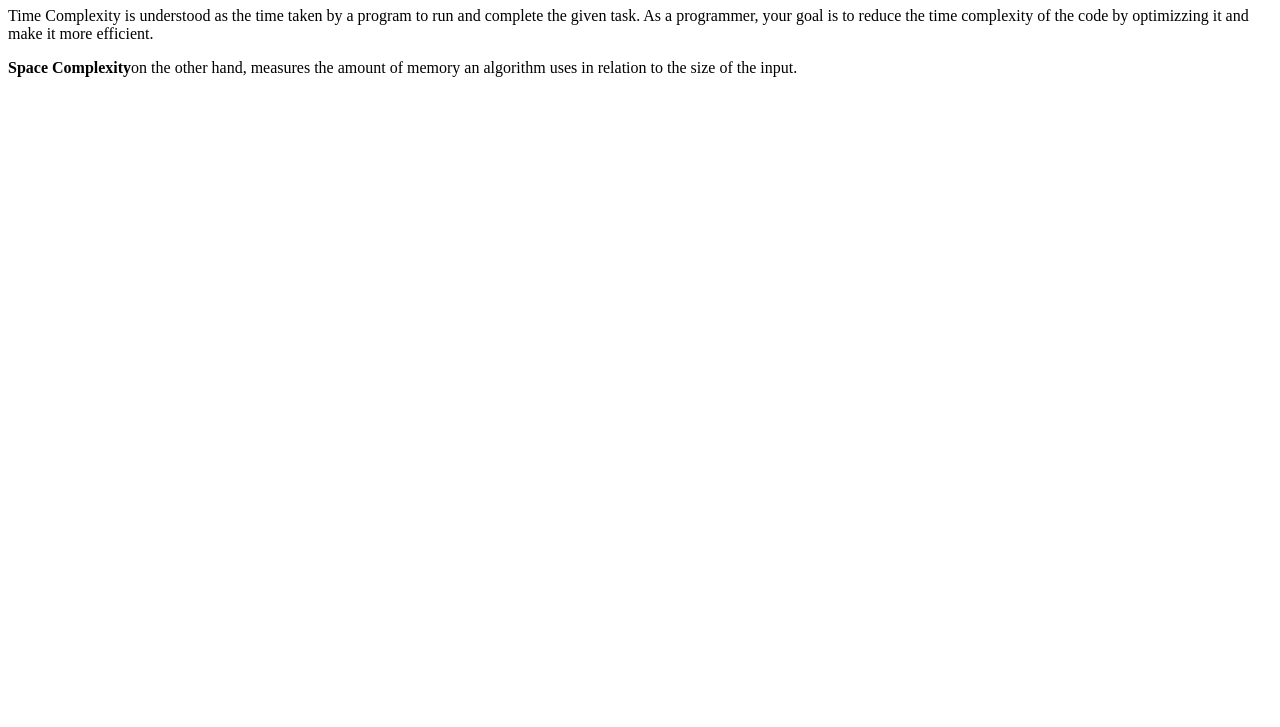
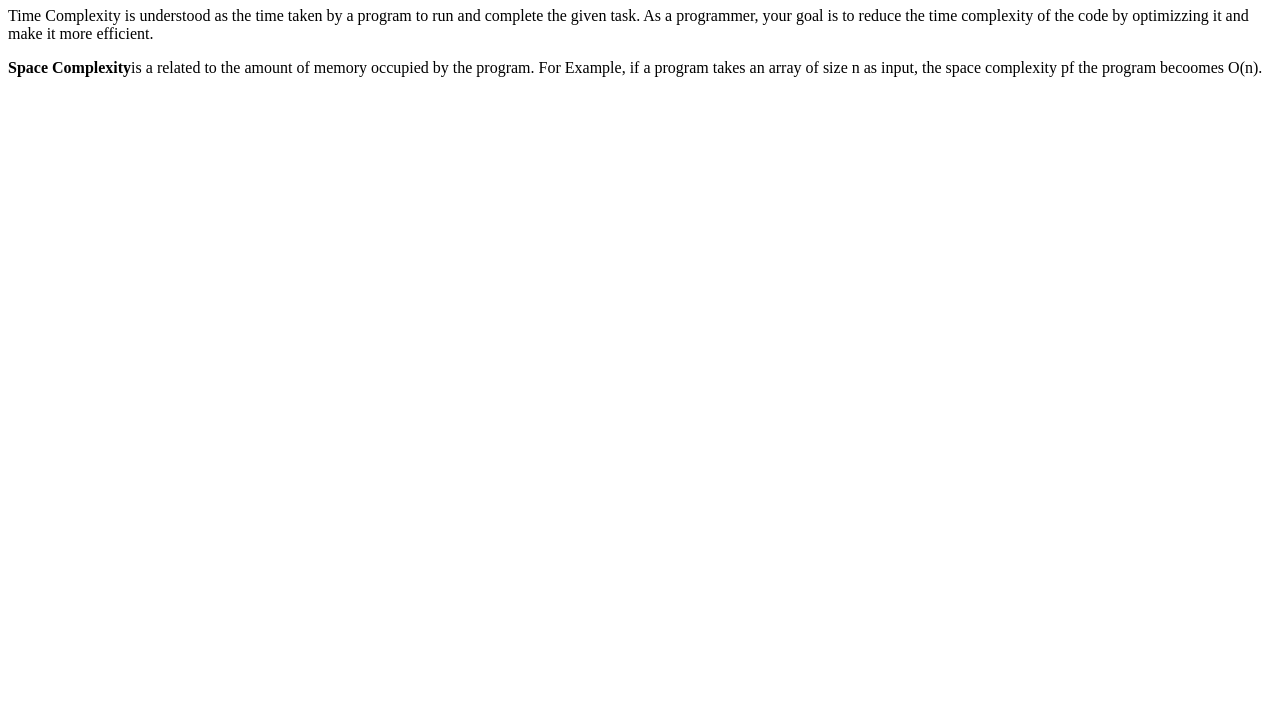
Before and after one commit to acciojob/time-and-space-complexity-VishnuMohan31, a website: page main.html in a window 1280 px wide. Shown: the part 73-800 px from the top of the page. Drawn offline with Linux system fonts and the light colour scheme.

Commit message:
created a submission

```diff
--- a/main.html
+++ b/main.html
@@ -9,7 +9,7 @@
 <body>
 	<h1>Time and Space Complexity</h1>
 	<p>Time Complexity is understood as the time taken by a program to run and complete the given task. As a programmer, your goal is to reduce the time complexity of the code by optimizzing it and make it more efficient.</p>
-	<p><b>Space Complexity</b>on the other hand, measures the amount of memory an algorithm uses in relation to the size of the input.</p>
+	<p><b>Space Complexity</b>is a related to the amount of memory occupied by the program. For Example, if a program takes an array of size n as input, the space complexity pf the program becoomes O(n).</p>
 	<!-- the entire body must be written by student -->
     <script type="text/javascript" src="./script.js">
 </script>
```
